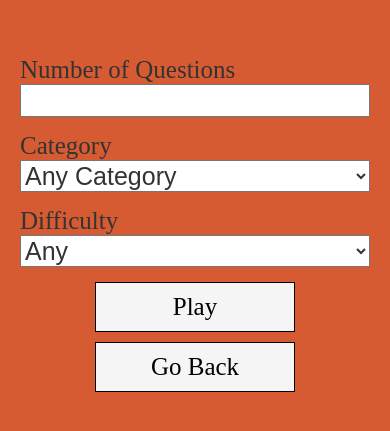
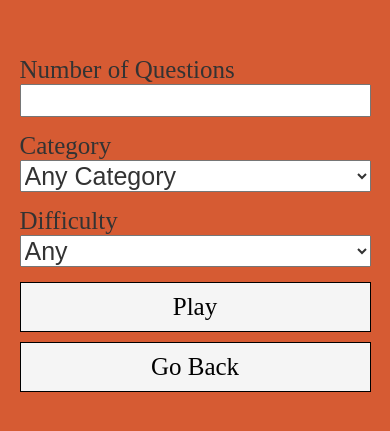
Before and after one commit to ikersnc/quizzApp, a plain HTML site: page html/game.html in a window 390 px wide. Shown: the part 193-624 px from the top of the page. Drawn offline with Linux system fonts and the light colour scheme; a web font is replaced by a local one.

Commit message:
fixes to responsive design

```diff
--- a/css/form.css
+++ b/css/form.css
@@ -20,10 +20,12 @@
 @media screen and (max-width: 450px) {
     #form > label {
         text-align: left;
-        width: 35rem;
+        width: 90vw;
     }
 
     #form > * { font-size: 2.5rem;}
-    #form > input { width: 35rem; margin-bottom: 1.5rem;}
-    #form > select { width: 35rem; margin-bottom: 1.5rem;}
+    #form > input { width: 90vw; margin-bottom: 1.5rem;}
+    #form > select { width: 90vw; margin-bottom: 1.5rem;}
+
+    .btn {width: 90vw;}
 }
```
